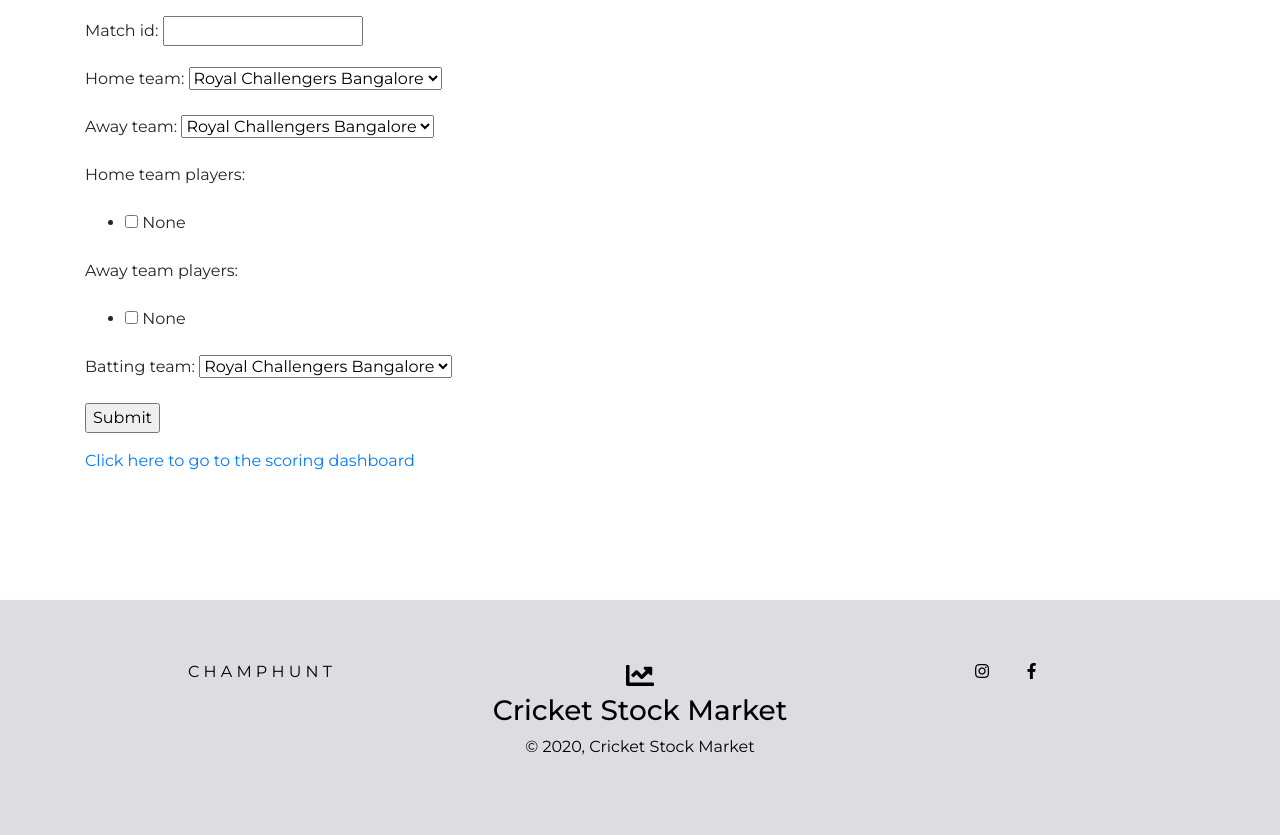
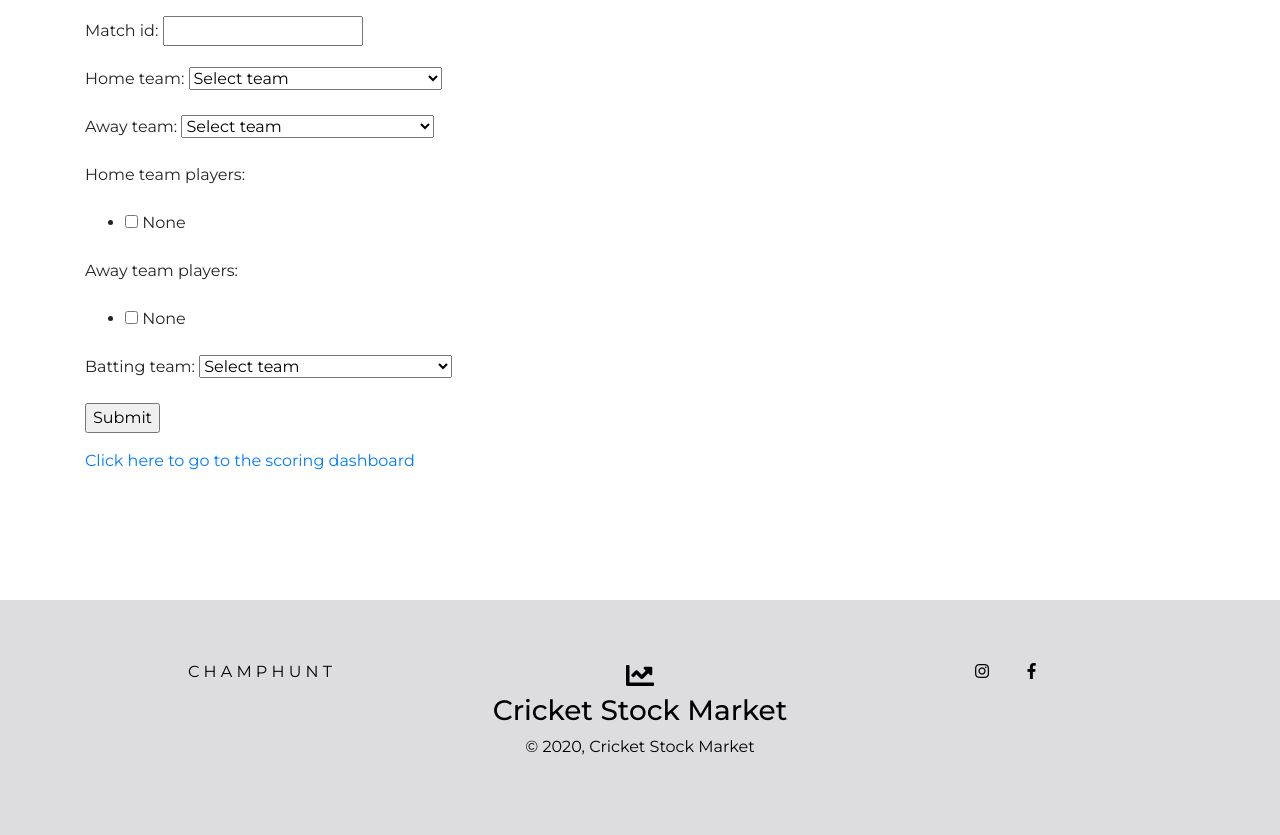
Before and after one commit to Sameer2424/WallStreet-1, a Django app: page /market/match/ in a window 1280 px wide. Shown: the part 56-891 px from the top of the page. Run offline with Django 3.2, Linux system fonts and the light colour scheme; parts of the project's set-up code (start-up, migrations or seed data) failed here and were passed over; some libraries are stand-ins or nearby versions.

Commit message:
T-1 stable state

```diff
--- a/src/market/forms.py
+++ b/src/market/forms.py
@@ -1,19 +1,34 @@
 from django import forms
-from .models import TRANSACTION_MODES, CurrentForm, Company, PlayerStats, ScoreCard, home_team, away_team
+from .models import TRANSACTION_MODES, CurrentForm, Company, PlayerStats, ScoreCard, CurrentMatch, Match
 #from .views import home, away
 
 # We need to get a dictionary of player ids and player names here to avoid the possibility of confusion in case there are 2 players with the same name.
 
 # players = [tuple([x,y]) for x,y in <something that contains the player names and ids>]
-batting_team = PlayerStats.objects.all() #.filter(ipl_team__icontains=home_team)
-bowling_team = PlayerStats.objects.all() #.filter(ipl_team__icontains=away_team)
+batting_team = ''
+bowling_team = ''
+currentmatch = CurrentMatch.objects.all()
+bowling_team_players = ''
+for match in currentmatch:
+    batting_team = Match.objects.all().filter(team=match.batting_team)
+    if match.home_team == match.batting_team:
+        bowling_team = match.away_team
+    else:
+        bowling_team = match.home_team
+    bowling_team_players = Match.objects.all().filter(team=bowling_team)
 # Options for choice fields needs to be a LIST of TUPLES
 batters = [(0,'None')]
-batters = batters + [tuple([player.id,player.name]) for player in batting_team ]
+batters = batters + [tuple([player.player_id,player.name]) for player in batting_team ]
 bowlers = [(0,'None')]
-bowlers = bowlers + [tuple([player.id,player.name]) for player in bowling_team ]
+bowlers = bowlers + [tuple([player.player_id,player.name]) for player in bowling_team_players ]
 
-team_names = [('Royal Challengers Bangalore', 'Royal Challengers Bangalore'),('Chennai Super Kings', 'Chennai Super Kings'),('Delhi Capitals', 'Delhi Capitals'),('Kings XI Punjab','Kings XI Punjab'),('Kolkata Knight Riders','Kolkata Knight Riders'),('Mumbai Indians','Mumbai Indians'),('Rajasthan Royals','Rajasthan Royals'),('Sunrisers Hyderabad','Sunrisers Hyderabad')]
+players = PlayerStats.objects.all()
+all_players = [(0,'None')]
+all_players = all_players + [tuple([player.id,player.name]) for player in players ]
+
+
+
+team_names = [('No team selected','Select team'),('Royal Challengers Bangalore', 'Royal Challengers Bangalore'),('Chennai Super Kings', 'Chennai Super Kings'),('Delhi Capitals', 'Delhi Capitals'),('Kings XI Punjab','Kings XI Punjab'),('Kolkata Knight Riders','Kolkata Knight Riders'),('Mumbai Indians','Mumbai Indians'),('Rajasthan Royals','Rajasthan Royals'),('Sunrisers Hyderabad','Sunrisers Hyderabad')]
 runs_options = [tuple([x,x]) for x in range(0,8)]
 extra_types = [(0, 'None'),(1, 'wides'),(2,'no-ball'),(3,'byes'),(4,'legbyes')]
 dismissal_types = [(0,'None'),(1, 'caught'),(2,'bowled'),(3,'lbw'),(4,'runout'),(5,'retired hurt')]
@@ -44,8 +59,31 @@ class MatchCreationForm(forms.Form):
     match_id = forms.IntegerField()
     home_team = forms.ChoiceField(label='Home team', choices=team_names)
     away_team = forms.ChoiceField(label='Away team', choices=team_names)
-    home_team_players = forms.MultipleChoiceField(label='Home team players', widget=forms.CheckboxSelectMultiple, choices=batters) # This needs to be a dependent drop down based on the home_team
-    away_team_players = forms.MultipleChoiceField(label='Away team players', widget=forms.CheckboxSelectMultiple, choices=bowlers) # This needs to be a dependent drop down based on the away_team
+    home_team_players = forms.MultipleChoiceField(label='Home team players', widget=forms.CheckboxSelectMultiple, choices=all_players) # This needs to be a dependent drop down based on the home_team
+    away_team_players = forms.MultipleChoiceField(label='Away team players', widget=forms.CheckboxSelectMultiple, choices=all_players) # This needs to be a dependent drop down based on the away_team
     #home_team_player_names = forms.ModelMultipleChoiceField(widget=forms.CheckboxSelectMultiple, queryset=PlayerStats.objects.filter(ipl_team = home_team))
     #away_team_player_names = forms.ModelMultipleChoiceField(widget=forms.CheckboxSelectMultiple, queryset=PlayerStats.objects.filter(ipl_team = away_team))
     batting_team = forms.ChoiceField(label='Batting team', choices=team_names)
+
+    def __init__(self, *args, **kwargs):
+        super().__init__(*args, **kwargs)
+        self.fields['home_team_players'].queryset = PlayerStats.objects.none()
+        self.fields['away_team_players'].queryset = PlayerStats.objects.none()
+
+        if 'home_team' in self.data:
+            try:
+                team_name = self.data.get('home_team')
+                self.fields['home_team_players'].queryset = PlayerStats.objects.filter(ipl_team=team_name).order_by('name')
+            except (ValueError,TypeError):
+                pass
+        else:
+            self.fields['home_team_players'].queryset = PlayerStats.objects.filter().order_by('ipl_team')
+
+        if 'away_team' in self.data:
+            try:
+                team_name = self.data.get('away_team')
+                self.fields['away_team_players'].queryset = PlayerStats.objects.filter(ipl_team=team_name).order_by('name')
+            except (ValueError,TypeError):
+                pass
+        else:
+            self.fields['away_team_players'].queryset = PlayerStats.objects.filter().order_by('ipl_team')
--- a/src/market/models.py
+++ b/src/market/models.py
@@ -655,12 +655,15 @@ class Match(models.Model):
     sixes = models.IntegerField(default=0)
     catches = models.IntegerField(default=0)
     stumpings = models.IntegerField(default=0)
+    runouts = models.IntegerField(default=0)
+    runouts = models.IntegerField(default=0)
     balls_bowled = models.IntegerField(default=0)
     runs_conceded = models.IntegerField(default=0)
     wickets = models.IntegerField(default=0)
+    dismissed = models.IntegerField(default=0)
 
 extra_types = ((0, 'none'),(1, 'wides'),(2,'no-ball'),(3,'byes'),(4,'legbyes'))
-dismissal_types = ((0,'none'),(1, 'caught'),(2,'bowled'),(3,'lbw'),(4,'runout'),(5,'retired hurt'))
+dismissal_types = ((0,'none'),(1, 'caught'),(2,'bowled'),(3,'lbw'),(4,'runout'),(5,'stumped'),(6,'retired-hurt'))
 
 class ScoreCard(models.Model):
     id = models.IntegerField(primary_key=True) #This wil be Cricinfo's match id
--- a/src/market/templates/market/match_details.html
+++ b/src/market/templates/market/match_details.html
@@ -3,20 +3,61 @@
 {% load humanize %}
 
 {% block base_head %}
-<title>Trial page</title>
+<title>Match creation page</title>
 {% endblock %}
 
 
 {% block content %}
 
 <p>
-    <form action="{% url 'market:match' %}" method='POST'>
+    <form action="{% url 'market:match' %}" method='POST' id="matchForm" data-players-url="{% url 'market:ajax_load_players' %}" novalidate>
         {% csrf_token %}
         {{ form.as_p }}
         <input type="Submit" name="submit" value="Submit"/>
     </form>
 </p>
 
+<script src="https://code.jquery.com/jquery-3.3.1.min.js"></script>
+
+<script>
+    $("#id_home_team").change(function(){
+        var url     = $("#matchForm").attr("data-players-url");
+        var teamName = $(this).val();
+
+        $.ajax({
+            url : url,
+            data : {
+                'home_team' : teamName
+            },
+            success : function(data) {
+                $("#id_home_team_players").html(data);
+            }
+        });
+    });
+
+    $("#id_away_team").change(function(){
+        var url     = $("#matchForm").attr("data-players-url");
+        var teamName  = $(this).val();
+
+        $.ajax({
+            url : url,
+            data : {
+                'away_team' : teamName
+            },
+            success : function(data) {
+                $("#id_away_team_players").html(data);
+            }
+        });
+    });
+
+
+</script>
+
+
+
+
+
+
 <!--This link should appear only after the submit button has been pressed-->
 <p>
     <a href="{% url 'market:dashboard' %}"> Click here to go to the scoring dashboard </a>
--- a/src/market/urls.py
+++ b/src/market/urls.py
@@ -26,5 +26,8 @@ urlpatterns = [
     url(r'^admin/(?P<code>\w+)$', CompanyAdminCompanyUpdateView.as_view(), name='admin'),
     url(r'^company/api/(?P<code>\w+)$', CompanyCMPChartData.as_view(), name='cmp_api_data'),
     url(r'^tax/$', deduct_tax, name='tax'),
-    url(r'^update/$', UpdateMarketView.as_view(), name='update')
+    url(r'^update/$', UpdateMarketView.as_view(), name='update'),
+    path('add/', views.match_create_view, name='match_add'),
+    path('<int:pk>/', views.match_update_view, name='match_change'),
+    path('ajax/load-players/', views.load_players, name='ajax_load_players') # AJAX
 ]
--- a/src/market/views.py
+++ b/src/market/views.py
@@ -1,7 +1,7 @@
 from datetime import datetime
 from decimal import Decimal
 
-from django.shortcuts import render, redirect
+from django.shortcuts import render, redirect, get_object_or_404
 from django.contrib import messages
 from django.contrib.auth import get_user_model
 from django.contrib.auth.decorators import login_required
@@ -16,7 +16,7 @@ from django.urls import reverse
 from rest_framework.views import APIView
 from rest_framework.response import Response
 
-from .models import Company, InvestmentRecord, Transaction, CompanyCMPRecord, News, UserNews, TransactionScheduler, Buybook, Sellbook, CompletedOrders, PlayerStats, home_team, away_team
+from .models import Company, InvestmentRecord, Transaction, CompanyCMPRecord, News, UserNews, TransactionScheduler, Buybook, Sellbook, CompletedOrders, PlayerStats, CurrentMatch, Match
 from .forms import CompanyChangeForm, ScoreCardForm, MatchCreationForm
 from WallStreet.mixins import LoginRequiredMixin, AdminRequiredMixin, CountNewsMixin
 from stocks.models import StocksDatabasePointer
@@ -68,21 +68,6 @@ class MarketOverview(LoginRequiredMixin, CountNewsMixin, ListView):
         context = super(MarketOverview, self).get_context_data(*args, **kwargs)
         context['investments'] = InvestmentRecord.objects.filter(user=self.request.user)
         return context
-
-    '''def get_context_data(self, *args, **kwargs):
-        user = self.request.user
-        context = super(MarketOverview, self).get_context_data(*args, **kwargs)
-        #userorders = CompletedOrders.objects.filter(user=self.request.user)
-
-        sql = 'select get_portfolio(' + str(user.id) + ');' #This gives us the user's portfolio table
-        conn = psycopg2.connect(database="wallstreet", user="postgres", password="admin", host="localhost", port="5432")
-        cursor = conn.cursor()
-        result = cursor.execute(sql)
-        context['investments'] = result #Context needs to be assigned a result set.  Not clear how to assign it a result set that does come from <table>.objects.filter(<condition>)
-        cursor.close()
-        conn.close()
-        return context'''
-
 
 class CompanyAdminCompanyUpdateView(AdminRequiredMixin, CountNewsMixin, View):
     def get(self, request, *args, **kwargs):
@@ -382,7 +367,7 @@ class MatchCreationView(LoginRequiredMixin, CountNewsMixin, View):
                     print("Player id: " + str(p.id))
                     print("Player name: " + p.name)
                     print("Player team: " + p.ipl_team)
-                sql = "insert into market_match (runs, balls_faced, fours, sixes, catches, stumpings, balls_bowled, runs_conceded, wickets, match_id, player_id, name, team) values (0, 0, 0, 0, 0, 0, 0, 0, 0, " + str(match_id) + ", '" + str(p.id) + "', '" + p.name + "', '" + p.ipl_team + "');"
+                sql = "insert into market_match (runs, balls_faced, fours, sixes, catches, stumpings, runouts, dismissed, balls_bowled, runs_conceded, wickets, match_id, player_id, name, team) values (0, 0, 0, 0, 0, 0, 0, 0, 0, 0, 0, " + str(match_id) + ", '" + str(p.id) + "', '" + p.name + "', '" + p.ipl_team + "');"
                 cursor.execute(sql)
 
             for away_team_player in away_team_players:
@@ -391,7 +376,7 @@ class MatchCreationView(LoginRequiredMixin, CountNewsMixin, View):
                     print("Player id: " + str(p.id))
                     print("Player name: " + p.name)
                     print("Player team: " + p.ipl_team)
-                sql = 'insert into market_match (runs, balls_faced, fours, sixes, catches, stumpings, balls_bowled, runs_conceded, wickets, match_id, player_id, name, team) values (0, 0, 0, 0, 0, 0, 0, 0, 0, ' + str(match_id) + ", '" + str(p.id) + "', '" + p.name + "', '" + p.ipl_team + "');"
+                sql = 'insert into market_match (runs, balls_faced, fours, sixes, catches, stumpings, runouts, dismissed, balls_bowled, runs_conceded, wickets, match_id, player_id, name, team) values (0, 0, 0, 0, 0, 0, 0, 0, 0, 0, 0,' + str(match_id) + ", '" + str(p.id) + "', '" + p.name + "', '" + p.ipl_team + "');"
                 cursor.execute(sql)
 
             conn.commit()
@@ -403,11 +388,67 @@ class MatchCreationView(LoginRequiredMixin, CountNewsMixin, View):
         return render(request, 'market/match_details.html', context)
 
 
+def match_create_view(request):
+    pass
+    # form = MatchCreationForm()
+    # if request.method == 'POST':
+    #     form = MatchCreationForm(request.POST)
+    #     if form.is_valid():
+    #         form.save()
+    #         return redirect('match_add')
+    # return render(request, 'market/match_details.html', {'form': form})
+
+
+def match_update_view(request, pk):
+    pass
+    # match = get_object_or_404(Match, pk=pk)
+    # form = MatchCreationForm(instance=match)
+    # if request.method == 'POST':
+    #     form = MatchCreationForm(request.POST, instance=match)
+    #     if form.is_valid():
+    #         form.save()
+    #         return redirect('match_change', pk=pk)
+    # return render(request, 'market/match_details.html', {'form': form})
+
+# AJAX
+def load_players(request):
+    home_team = request.GET.get('home_team')
+    away_team = request.GET.get('away_team')
+    home_team_players = PlayerStats.objects.filter(ipl_team=home_team).all()
+    away_team_players = PlayerStats.objects.filter(ipl_team=away_team).all()
+    return render(request, 'market/player_check_list_options.html', {'home_team_players': home_team_players,'away_team_players':away_team_players})
+    # return JsonResponse(list(cities.values('id', 'name')), safe=False)
+
 class DashboardView(LoginRequiredMixin, CountNewsMixin, View):
     template_name = 'market/dashboard.html'
     url = 'dashboard'
 
     def get(self, request, *args, **kwargs):
+        match_id = 0
+        home_team = ''
+        away_team = ''
+        batting_team = ''
+        current_match = CurrentMatch.objects.all()
+        for match in current_match:
+            match_id = match.match_id
+            home_team = match.home_team
+            away_team = match.away_team
+            batting_team = match.batting_team
+            print(match_id)
+            print(home_team)
+            print(away_team)
+            print(batting_team)
+        batters = Match.objects.all().filter(team=batting_team)
+        if batting_team == home_team:
+            bowling_team = away_team
+        else:
+            bowling_team = home_team
+        bowlers = Match.objects.all().filter(team=bowling_team)
+        form = ScoreCardForm(request.POST or None, request.FILES or None)
+        context = {'form': form, 'batters':batters, 'bowlers':bowlers, 'match_id':match_id, 'home_team':home_team, 'away_team':away_team}
+        return render(request, 'market/dashboard.html', context)
+
+    def post(self, request, *args, **kwargs):
         current_match = CurrentMatch.objects.all()
         for match in current_match:
             match_id = match.match_id
@@ -415,100 +456,84 @@ class DashboardView(LoginRequiredMixin, CountNewsMixin, View):
             away_team = match.away_team
             batting_team = match.batting_team
 
-        print(match_id)
-        print(home_team)
-        print(away_team)
-        print(batting_team)
-        batting_team = PlayerStats.objects.all().filter(ipl_team__icontains=home_team)
-        bowling_team = PlayerStats.objects.all().filter(ipl_team__icontains=away_team)
-        form = ScoreCardForm(request.POST or None, request.FILES or None)
-        context = {'form': form, 'batting_team':batting_team, 'bowling_team':bowling_team}
-        return render(request, 'market/dashboard.html', context)
-
-    def post(self, request, *args, **kwargs):
-        batting_team = PlayerStats.objects.all().filter(ipl_team__icontains=home_team)
-        bowling_team = PlayerStats.objects.all().filter(ipl_team__icontains=away_team)
         form = ScoreCardForm(request.POST)
-        batsman = ''
-        bowler = ''
-        nonstriker = ''
+        batsman = 0
+        bowler = 0
+        nonstriker = 0
         runs_batsman = 0
+        runs_extra = 0
+        extra_type = 0
+        dismissal_type = 0
+        dismissed_batsman = 0
+        fielder = 0
         if form.is_valid():
             batsman = form.cleaned_data.get("batsman")
             bowler = form.cleaned_data.get("bowler")
             nonstriker = form.cleaned_data.get("nonstriker")
             runs_batsman = form.cleaned_data.get("runs_batsman")
-        print(batsman)
-        print(bowler)
-        print(nonstriker)
-        print(runs_batsman)
+            runs_extra = form.cleaned_data.get("runs_extra")
+            extra_type = form.cleaned_data.get("extra_type")
+            dismissal_type = form.cleaned_data.get("dismissal_type")
+            dismissed_batsman = form.cleaned_data.get("dismissed_batsman")
+            fielder = form.cleaned_data.get("fielder")
+            print(batsman)
+            print(bowler)
+            print(nonstriker)
+            print(runs_batsman)
+            print(runs_extra)
+            print(extra_type)
+            print(dismissal_type)
+            print(dismissed_batsman)
+            print(fielder)
 
-        context = {'form': form, 'batting_team':batting_team, 'bowling_team':bowling_team}
+        batsman, _ = Match.objects.get_or_create(player_id=batsman)
+        nonstriker, _ = Match.objects.get_or_create(player_id=nonstriker)
+        bowler, _ = Match.objects.get_or_create(player_id=bowler)
+        fielder, _ = Match.objects.get_or_create(player_id=fielder)
+        dismissed_batsman, _ = Match.objects.get_or_create(player_id=dismissed_batsman)
+
+        batsman.runs = batsman.runs + int(runs_batsman)
+        if int(runs_batsman) == 4:
+            batsman.fours = batsman.fours + 1
+        elif int(runs_batsman) == 6:
+            batsman.sixes = batsman.sixes + 1
+
+        if int(runs_extra) == 0:
+            bowler.balls_bowled = bowler.balls_bowled + 1
+            batsman.balls_faced = batsman.balls_faced + 1
+        else:
+            if int(extra_type) == 1 or int(extra_type) == 2:
+                bowler.runs_conceded = bowler.runs_conceded + int(runs_extra)
+            elif int(extra_type) == 3 or int(extra_type) == 4:
+                bowler.balls_bowled = bowler.balls_bowled + 1
+
+        if int(dismissal_type) == 1:
+            dismissed_batsman.dismissed = 1
+            fielder.catches = fielder.catches + 1
+            bowler.wickets = bowler.wickets + 1
+        elif int(dismissal_type) == 2:
+            dismissed_batsman.dismissed = 1
+            bowler.wickets = bowler.wickets + 1
+        elif int(dismissal_type) == 3:
+            dismissed_batsman.dismissed = 1
+            bowler.wickets = bowler.wickets + 1
+        elif int(dismissal_type) == 4:
+            dismissed_batsman.dismissed = 1
+            fielder.runouts = fielder.runouts + 1
+        elif int(dismissal_type) == 5:
+            dismissed_batsman.dismissed = 1
+            fielder.stumpings = fielder.stumpings + 1
+            bowler.wickets = bowler.wickets + 1
+
+        batsman.save()
+        bowler.save()
+        nonstriker.save()
+        fielder.save()
+        dismissed_batsman.save()
+
+        context = {'form': form, 'match_id':match_id, 'home_team':home_team, 'away_team':away_team}
         #, 'batsman': batsman, 'nonstriker': nonstriker, 'bowler':bowler, 'submitbutton':submitbutton}
         return render(request, 'market/dashboard.html', context)
 
 
 # Open a connection pool and keep them open.  Whenever the db needs to be hit, you fetch a connection, do whatever you need to, and put it back in the pool.
-
-#Dashboard views
-""" def score_card_create_view(request):
-
-    form = ScoreCardForm(request.POST or None, request.FILES or None)
-    if request.method == "POST":
-        if form.is_valid():
-            form.save()
-    context = {
-        'form':form,
-    }
-
-    return render(request, "dashboard/score_card_create_view.html",context)
-
-
-def score_card_list_view(request):
-    allmatches = ScoreCard.objects.all()
-
-    context = {'allmatches' : allmatches,}
-
-    return render(request, "dashboard/score_card_list_view.html", context)
-
-
-def score_card_detail_view(request,id):
-    matches = ScoreCard.objects.get(id = id)
-    obj = get_object_or_404(ScoreCard, id=id)
-    form = ScoreCardForm(request.POST or None, instance= obj)
-    if form.is_valid():
-        form.save()
-        # return HttpResponseRedirect("list/"+id)
-
-    context = {
-        'matches' : matches,
-        'form' : form,
-    }
-    batsman = match.objects.get(player_id =batsmanid, match_id = matchid)
-    batsman = match.objects.get(player_id =batsmanid, match_id = matchid)
-
-
-
-
-    nonstriker = match.objects.get(player_id = nonstrikerid, match_id = matchid)
-    bolwer =
-    fielder =
-    batsman.runs = batsman.runs + <runs waali field ki entry>
-    batsman.save()
-
-    return render(request,'dashboard/score_card_detail_view.html', context)
-
-
-def score_card_update_view(request,id):
-
-    obj = get_object_or_404(ScoreCard, id=id)
-
-    form = ScoreCardForm(request.POST or None, instance= obj)
-
-    if form.is_valid():
-        form.save()
-        return HttpResponseRedirect("/"+id)
-
-    context = {'form' : form,}
-
-    return render (request,'score_card_update_view.html', context) """
```
Also changed, not shown: src/accounts/migrations/0001_initial.py, src/market/migrations/0001_initial.py, src/session/migrations/0001_initial.py, src/stocks/migrations/0001_initial.py.
